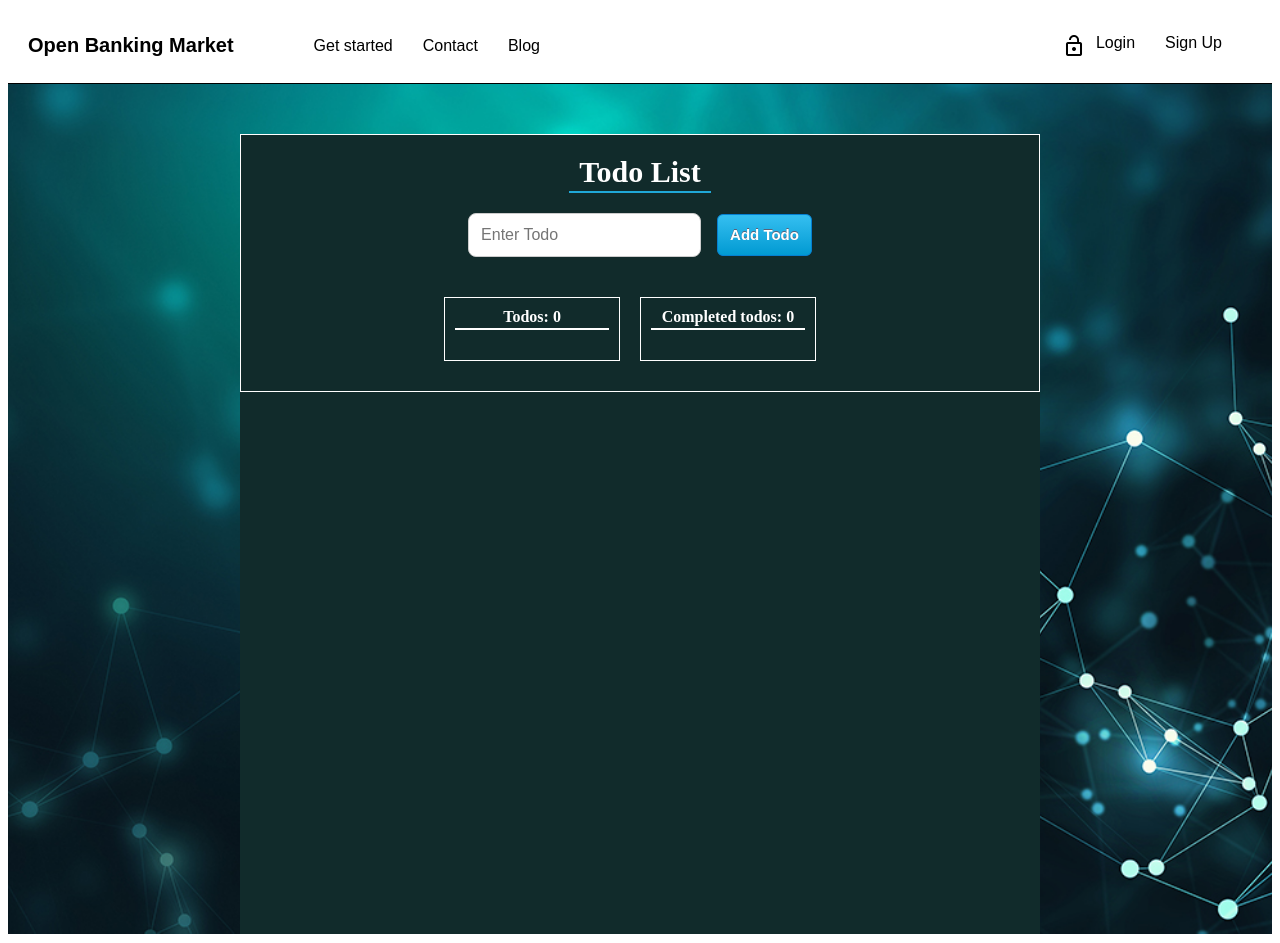
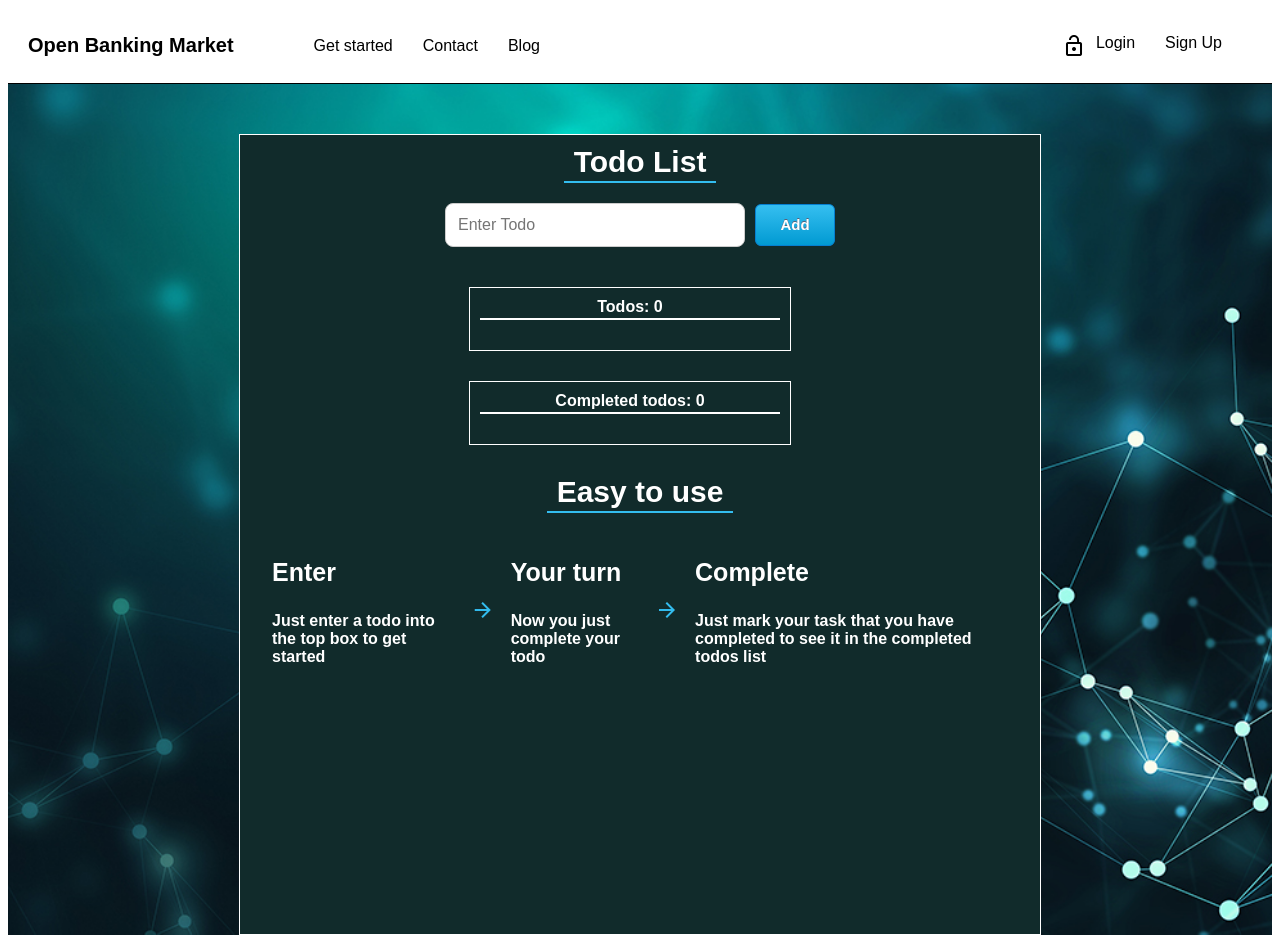
Before and after one commit to MathiasSjoblom-ha-ax/angularTodo, an Angular app: page / in a window 1280 px wide. Built offline with nearby package versions, Linux system fonts and the light colour scheme.

Commit message:
added an easy to use explanation and fixed some css and a storage syntax

```diff
--- a/src/app/app.component.css
+++ b/src/app/app.component.css
@@ -68,10 +68,11 @@
   font-size: 30px;
   padding: 10px;
   color: #ffff;
-  border-bottom: 2px solid rgb(32, 168, 216) !important;
+  border-bottom: 2px solid #33bdef !important;
   display: inline-block;
   padding-bottom: 2px;
   margin-bottom: 20px;
+  font-family: Arial;
 }
 
 .todoInput {
@@ -81,8 +82,9 @@
   border-radius: 8px;
   border: 1px solid #ccc;
   font-size: 16px;
-  margin-right: 16px;
+  margin-right: 10px;
   box-sizing: border-box;
+  width: 300px;
 }
 
 .addButton {
@@ -99,6 +101,7 @@
   text-decoration:none;
   text-shadow:0px -1px 0px #5b6178;
   height: 42px;
+  width: 80px;
 }
 
 .addButton:hover {
@@ -111,9 +114,21 @@
 	top:1px;
 }
 
+.formDiv {
+  margin-bottom: 20px;
+  display: flex;
+  justify-content: center;
+  align-items: center;
+}
+
 /* Todo list container */
 
+/* Main list container */
 .listsContainer {
+  font-family: Arial;
+  border-left: 1px solid #ffff;
+  border-right: 1px solid #ffff;
+  border-bottom: 1px solid #ffff;
   min-height: 100vh;
   background-color: #112b2b;
   margin: 0 auto;
@@ -129,20 +144,34 @@
   justify-content: center;
 }
 
-.formDiv {
-  margin-bottom: 20px;
+/* Completed todo list container */
+
+.completedTodosText {
+  font-weight: bold;
   display: flex;
   justify-content: center;
   align-items: center;
+  border-bottom: 2px solid #ffff;
+  padding-bottom: 2px;
+  margin-bottom: 20px;
+}
+
+.completedTodosList {
+  width: 300px;
+  margin-top: 30px;
 }
 
 /* Shared css */
-/*
-.todosList,
-.completedTodosList {
-  margin-top: 20px;
-  border-bottom: 1px solid #ffff;
-} */
+
+.todosList li {
+  display: flex;
+  align-items: center;
+  justify-content: space-between;
+}
+
+.todosList li .material-icons {
+  margin-left: 1rem;
+}
 
 button {
   margin-left: 5px;
@@ -176,7 +205,10 @@ button {
   margin-left: 10px;
 }
 
-.todoListContainer,
+.todoListContainer {
+  border-top: 1px solid #ffff;
+}
+
 .completedTodosList,
 .todosList {
   border: 1px solid #ffff;
@@ -184,25 +216,38 @@ button {
 }
 
 .listDiv {
-  display: flex;
-  flex-wrap: wrap;
-  justify-content: space-between;
-  align-items: center;
   margin: 20px 0;
 }
 
-/* Completed todo list container */
+/* Explanation at the bottom of list */
 
-.completedTodosText {
-  font-weight: bold;
-  display: flex;
+.todoListTopText {
   justify-content: center;
-  align-items: center;
-  border-bottom: 2px solid #ffff;
-  padding-bottom: 2px;
-  margin-bottom: 20px;
 }
 
-.completedTodosList {
-  width: 250px;
+.explanationTitle {
+  font-weight: 700;
+  font-size: 25px;
 }
+
+.explanationText {
+  font-family: Arial;
+  display: flex;
+  flex-direction: column;
+  align-items: center;
+  margin: 0 2rem;
+}
+
+.explanationSteps {
+  display: flex;
+  justify-content: space-between;
+  align-items: center;
+}
+
+.arrowExpl {
+  display: flex;
+  align-items: center;
+  margin: 0 1rem;
+  color: #33bdef;
+  font-size: 2rem;
+}
--- a/src/app/app.component.html
+++ b/src/app/app.component.html
@@ -26,7 +26,7 @@
         <div class="formDiv">
           <form (ngSubmit)="addTodo()">
             <input class="todoInput" name="todoText" [(ngModel)]="todoText" placeholder="Enter Todo" maxlength="25">
-            <input type="submit" value="Add Todo" class="addButton">
+            <input type="submit" value="Add" class="addButton">
           </form>
         </div>
         <div class="listDiv">
@@ -35,8 +35,8 @@
             <ul>
               <li *ngFor="let todo of todos; let index = index" draggable="true" (dragstart)="onDragStart($event, index, 'todosList')" >
                 {{ todo.contentText }}
-                <i class="material-icons" (click)="doneTodo(index)">check_circle</i>
-                <i class="material-icons" (click)="removeTodo(index)">delete</i>
+                <i class="material-icons" (click)="doneTodo(index)" title="Mark as complete">check_circle</i>
+                <i class="material-icons" (click)="removeTodo(index)" title="Delete todo">delete</i>
               </li>
             </ul>
           </div>
@@ -45,9 +45,32 @@
             <ul>
               <li *ngFor="let todo of completedTodos; let index = index" draggable="true" (dragstart)="onDragStart($event, index, 'completedTodosList')">
                 {{ todo.contentText }}
-                <i class="material-icons" (click)="removeCompleted(index)">delete</i>
+                <i class="material-icons" (click)="removeCompleted(index)" title="Delete completed todo">delete</i>
               </li>
             </ul>
+          </div>
+        </div>
+        <div class="explanationText">
+          <a class="todoListTopText">Easy to use</a>
+          <div class="explanationSteps">
+            <div class="explanationEnter">
+              <h3 class="explanationTitle">Enter</h3>
+              <h4 class="explanationDescription">Just enter a todo into the top box to get started</h4>
+            </div>
+            <div class="arrowExpl">
+              <i class="material-icons">arrow_forward</i>
+            </div>
+            <div class="explanationDoIt">
+              <h3 class="explanationTitle">Your turn</h3>
+              <h4 class="explanationDescription">Now you just complete your todo</h4>
+            </div>
+            <div class="arrowExpl">
+              <i class="material-icons">arrow_forward</i>
+            </div>
+            <div class="explanationComplete">
+              <h3 class="explanationTitle">Complete</h3>
+              <h4 class="explanationDescription">Just mark your task that you have completed to see it in the completed todos list</h4>
+            </div>
           </div>
         </div>
     </div>
--- a/src/app/app.component.ts
+++ b/src/app/app.component.ts
@@ -28,8 +28,10 @@ export class TodoComponent implements OnInit{
 
   //Function that removes a todo item to the todos array and updates the local storage
   removeTodo(index: number) {
-    this.todos.splice(index, 1);
-    localStorage.setItem('todos', JSON.stringify(this.todos));
+    if (confirm("Are you sure you want to delete this todo?")) {
+      this.todos.splice(index, 1);
+      localStorage.setItem('todos', JSON.stringify(this.todos));
+    }
   }
 
   //Marks the todo item at the specified index as completed
@@ -44,8 +46,10 @@ export class TodoComponent implements OnInit{
 
   //Removes an item from the completedTodos array at the params index
   removeCompleted(index: number) {
-    this.completedTodos.splice(index, 1);
-    localStorage.setItem('completedtodos', JSON.stringify(this.completedTodos));
+    if (confirm("Are you sure you want to delete this todo?")) {
+      this.completedTodos.splice(index, 1);
+      localStorage.setItem('completedtodos', JSON.stringify(this.completedTodos));
+    }
   }
 
   //OnInit function that is called at component initialization
@@ -55,7 +59,7 @@ export class TodoComponent implements OnInit{
     this.todos = JSON.parse(existingTodos as string) || [];
 
     const existingCompletedTodos = localStorage.getItem('completedtodos');
-    this.todos = JSON.parse(existingCompletedTodos as string) || [];
+    this.completedTodos = JSON.parse(existingCompletedTodos as string) || [];
   }
 
   //Function called when drag starts, sets the dragged data to the index of the item
@@ -70,7 +74,7 @@ export class TodoComponent implements OnInit{
     event.dataTransfer!.dropEffect = "move";
   }
 
-  //Function called when dragged item is dropped on target, changes item from list to the drop target list
+  //Function called when dragged item is dropped on target, changes item from list to the drop target list and updates local storage
   onDrop(event: DragEvent, listName: string): void {
     event.preventDefault();
     const index = parseInt(event.dataTransfer!.getData("text/plain"), 10);
@@ -78,13 +82,17 @@ export class TodoComponent implements OnInit{
     const item = sourceList === 'todosList' ? this.todos[index] : this.completedTodos[index];
     if (sourceList === 'todosList') {
       this.todos.splice(index, 1);
+      localStorage.setItem('todos', JSON.stringify(this.todos));
     } else {
       this.completedTodos.splice(index, 1);
+      localStorage.setItem('completedtodos', JSON.stringify(this.completedTodos));
     }
     if (listName === 'todosList') {
       this.todos.unshift(item);
+      localStorage.setItem('todos', JSON.stringify(this.todos));
     } else {
       this.completedTodos.unshift(item);
+      localStorage.setItem('completedtodos', JSON.stringify(this.completedTodos));
     }
   }
 }
```
